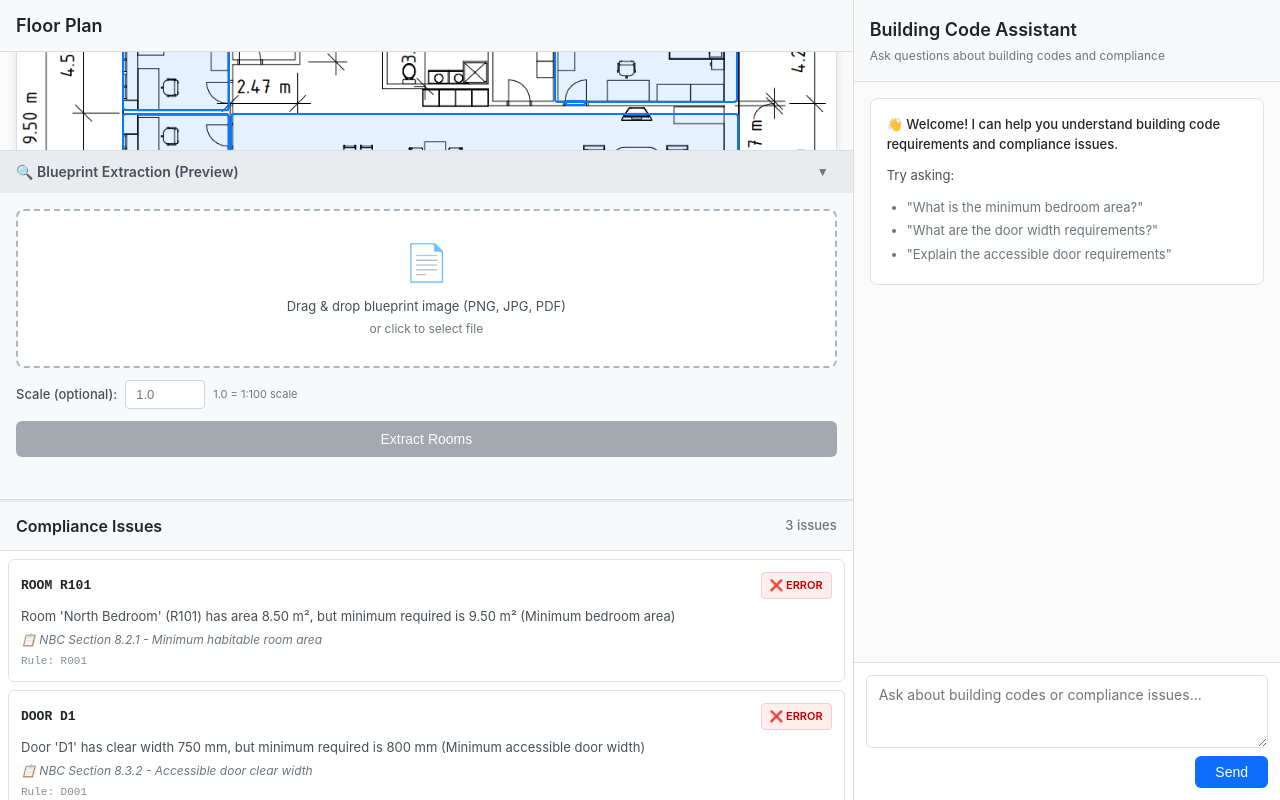
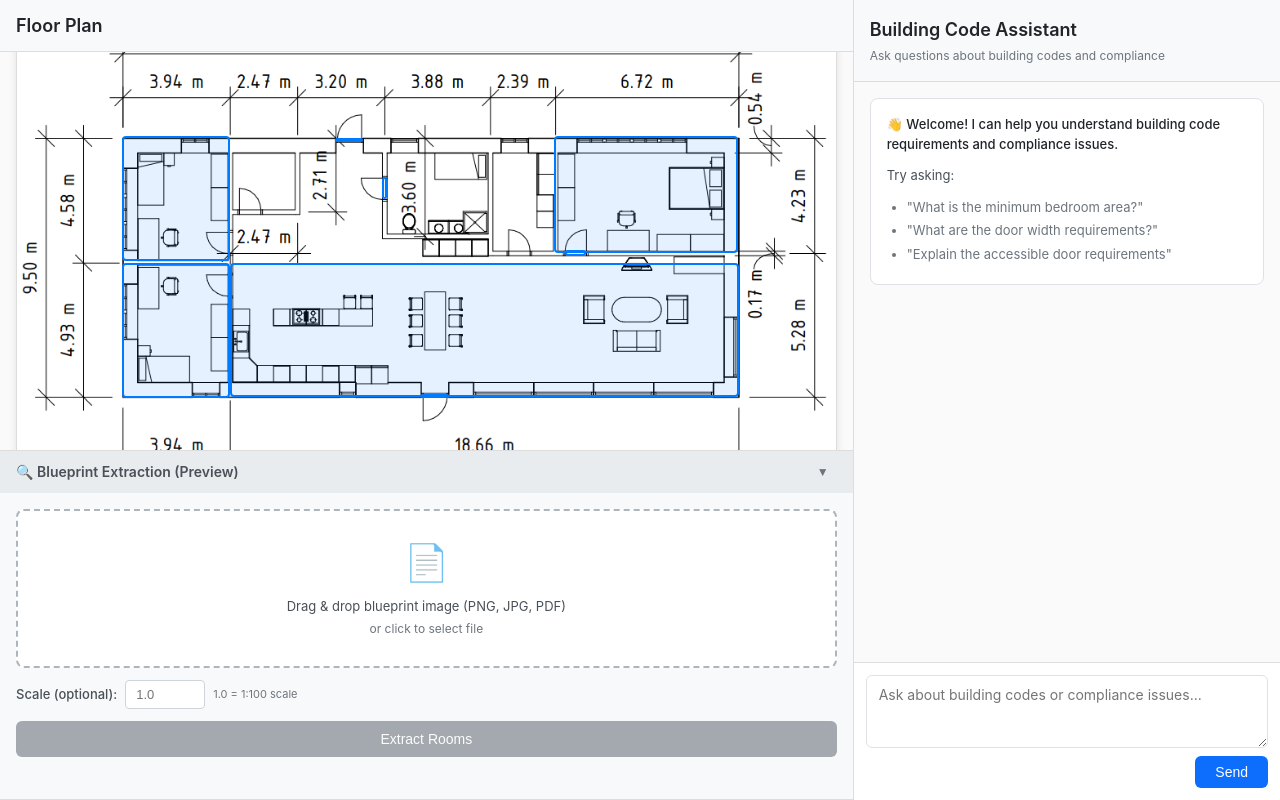
Before and after one commit to mjoshua97241/space-code-copilot, a FastAPI app: page / in a window 1280 px wide. Run offline with FastAPI, Linux system fonts and the light colour scheme; some libraries are stand-ins or nearby versions.

Commit message:
Remove compliance issues

```diff
--- a/backend/app/templates/index.html
+++ b/backend/app/templates/index.html
@@ -156,16 +156,6 @@
             </div>
           </div>
         </div>
-
-        <div class="issues-panel">
-          <div class="issues-header">
-            <h3>Compliance Issues</h3>
-            <span class="issues-count" id="issues-count">Loading...</span>
-          </div>
-          <div class="issues-list" id="issues-list">
-            <div class="loading">Loading issues...</div>
-          </div>
-        </div>
       </div>
 
       <!-- Right Panel: Chat -->
@@ -218,40 +208,13 @@
       // Issues Fetching and Rendering
       // ====================================================================
 
-      async function fetchIssues() {
-        const listContainer = document.getElementById("issues-list");
-        const countElement = document.getElementById("issues-count");
-
-        listContainer.innerHTML = '<div class="loading">Loading issues...</div>';
-        countElement.textContent = "Loading...";
-
-        try {
-          const res = await fetch("/api/issues/");
-          if (!res.ok) {
-            throw new Error(`HTTP ${res.status}: ${res.statusText}`);
-          }
-          issues = await res.json();
-
-          // Update count
-          countElement.textContent = `${issues.length} issue${issues.length !== 1 ? 's' : ''}`;
-
-          if (issues.length === 0) {
-            listContainer.innerHTML = '<div class="no-issues">✅ No compliance issues found. Design is compliant!</div>';
-            return;
-          }
-
-          // Render issues
-          listContainer.innerHTML = "";
-          issues.forEach((issue) => {
-            const issueElement = createIssueElement(issue);
-            listContainer.appendChild(issueElement);
-          });
-        } catch (e) {
-          console.error("Error fetching issues:", e);
-          listContainer.innerHTML = `<div class="error">Failed to load issues: ${e.message}</div>`;
-          countElement.textContent = "Error";
-        }
-      }
+      // fetchIssues() disabled - separate compliance issues panel removed per plan
+      // Compliance issues are now shown in the Extracted Rooms table (single panel approach)
+      // async function fetchIssues() {
+      //   const listContainer = document.getElementById("issues-list");
+      //   const countElement = document.getElementById("issues-count");
+      //   ...
+      // }
 
       function createIssueElement(issue) {
         const div = document.createElement("div");
@@ -972,8 +935,8 @@
             highlightNonCompliantRooms(complianceIssues);
           }
 
-          // Update issues panel (optional - can keep separate or merge)
-          updateIssuesPanel(complianceIssues);
+          // Compliance issues are now shown in the Extracted Rooms table (single panel approach)
+          // No separate issues panel needed
 
           const summary = data.summary || {};
           showExtractionStatus(
@@ -1034,24 +997,8 @@
         });
       }
 
-      function updateIssuesPanel(issues) {
-        // Update the issues panel with compliance issues from blueprint extraction
-        const listContainer = document.getElementById("issues-list");
-        const countElement = document.getElementById("issues-count");
-
-        if (issues.length === 0) {
-          listContainer.innerHTML = '<div class="no-issues">✅ No compliance issues found. Design is compliant!</div>';
-          countElement.textContent = "0 issues";
-          return;
-        }
-
-        countElement.textContent = `${issues.length} issue${issues.length !== 1 ? 's' : ''}`;
-        listContainer.innerHTML = "";
-        issues.forEach((issue) => {
-          const issueElement = createIssueElement(issue);
-          listContainer.appendChild(issueElement);
-        });
-      }
+      // updateIssuesPanel() removed - compliance issues are now shown in the Extracted Rooms table
+      // (single panel approach per plan)
 
       // ====================================================================
       // Event Listeners
@@ -1061,8 +1008,8 @@
         // Load overlays on page load
         loadOverlays();
 
-        // Fetch issues on page load
-        fetchIssues();
+        // fetchIssues() removed - separate compliance issues panel removed per plan
+        // Compliance issues are now shown in the Extracted Rooms table
 
         // Initialize blueprint extraction
         initExtraction();
```
